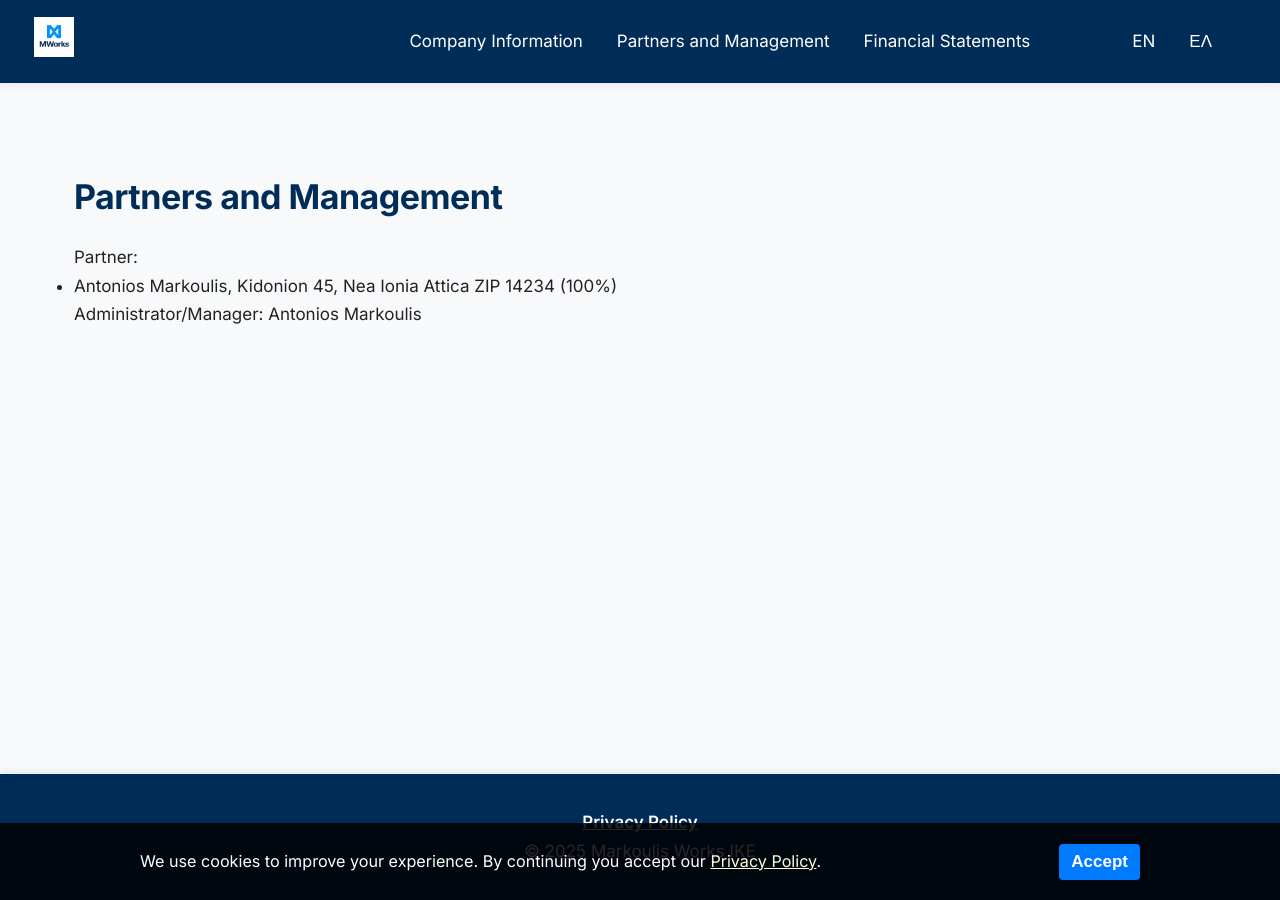
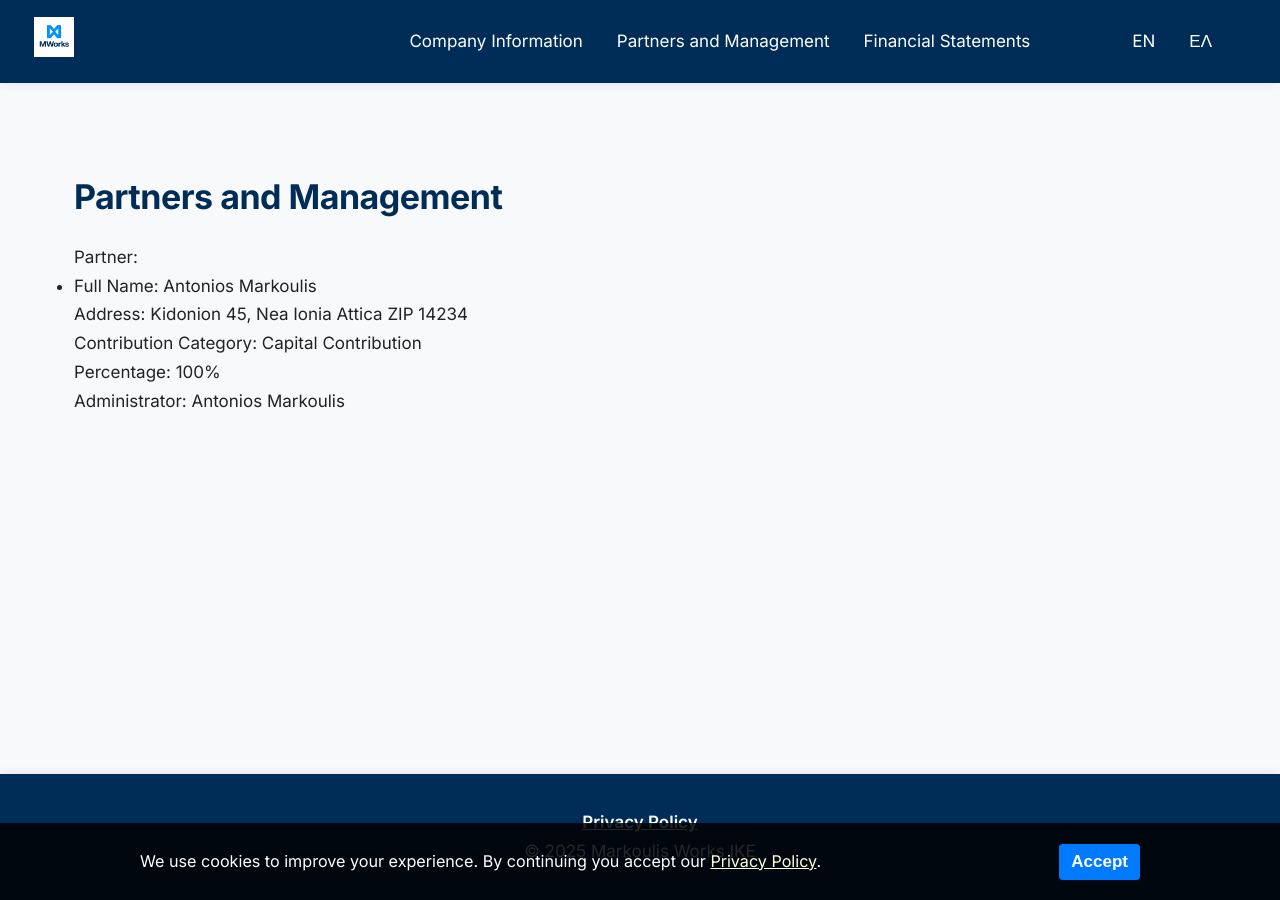
Before and after one commit to anmarkoulis/markoulis-works-site, a Jekyll site: the page built from _pages/partners-management.md, in a window 1280 px wide. Built offline with Jekyll 4.4.1, drawn with Linux system fonts in a browser that asks for light colours.

Commit message:
feat: add some more content

```diff
--- a/_pages/partners-management.md
+++ b/_pages/partners-management.md
@@ -8,7 +8,12 @@ lang: en
   <h2>Partners and Management</h2>
   <p>Partner:</p>
   <ul>
-    <li>Antonios Markoulis, Kidonion 45, Nea Ionia Attica ZIP 14234 (100%)</li>
+    <li>
+      Full Name: Antonios Markoulis<br>
+      Address: Kidonion 45, Nea Ionia Attica ZIP 14234<br>
+      Contribution Category: Capital Contribution<br>
+      Percentage: 100%
+    </li>
   </ul>
-  <p>Administrator/Manager: Antonios Markoulis</p>
+  <p>Administrator: Antonios Markoulis</p>
 </section>
```
Also changed, not shown: _pages/company-info.md (+5 -1 lines), _pages/company-info_gr.md (+5 -1 lines), _pages/partners-management_gr.md (+7 -2 lines).
